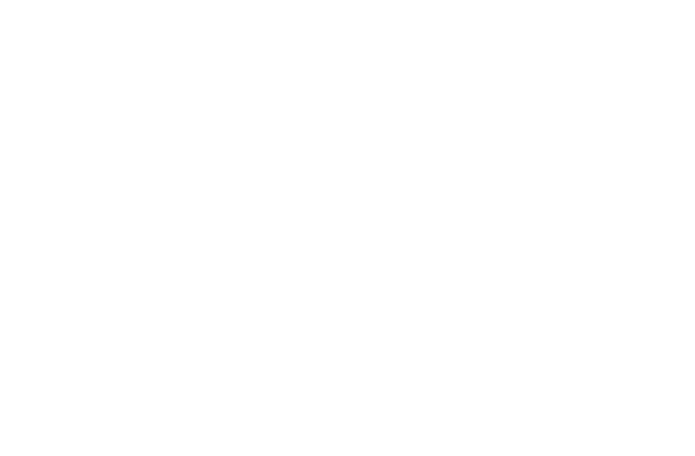
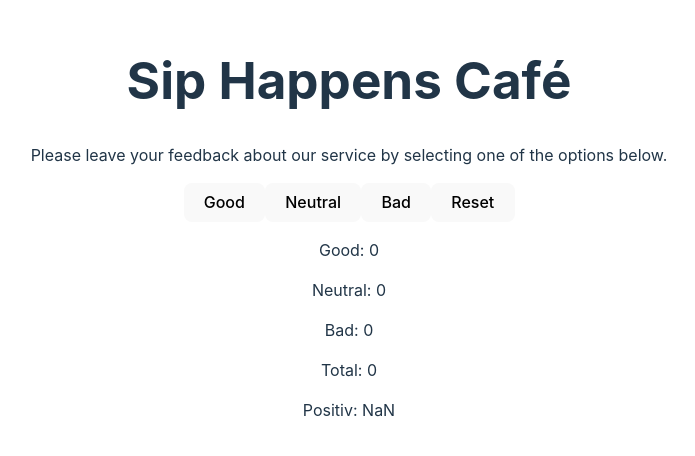
Before and after one commit to Vasikua/goit-react-hw-02, a React (Vite) app: page / in a window 1280 px wide. Shown: the part 172-628 px from the top of the page, without its empty margins (291-986 px from the left). Built offline with nearby package versions, Linux system fonts and the light colour scheme.

Commit message:
render page exept local storage

```diff
--- a/src/App.jsx
+++ b/src/App.jsx
@@ -1,16 +1,20 @@
-import { useState } from 'react'
+
 import './App.css'
 import Description from './components/description/Description'
-import Options from './components/options/options'
+import Options from './components/options/Options'
 import Feedback from './components/feedback/Feedback'
 
 function App() {
-
+  const feedback = {
+	good: 0,
+	neutral: 0,
+	bad: 0
+}
   return (
     <>
       <Description />
-      <Options />
-      <Feedback/>
+      <Options data = {feedback} />
+      <Feedback data = {feedback} />
     </>
   )
 }
--- a/src/components/description/Description.jsx
+++ b/src/components/description/Description.jsx
@@ -1,7 +1,8 @@
 export default function Description() {
     return <>
-        <h1></h1>
-        <p></p>
+        <h1>Sip Happens Café</h1>
+        <p>Please leave your feedback about our service by selecting one of the options below.
+        </p>
 
     </>
 }
--- a/src/components/feedback/Feedback.jsx
+++ b/src/components/feedback/Feedback.jsx
@@ -1,5 +1,11 @@
-export default function Feedback() {
+export default function Feedback({ data: { good, neutral, bad } }) {
+    const total =  good  +  neutral   +  bad;
+    const positivFeedBack = Math.round((good / total) * 100);
     return <>
-
+        <p>Good: { good}</p>
+        <p>Neutral: {neutral }</p>
+        <p>Bad: { bad}</p>
+        <p>Total: {total}</p>
+        <p>Positiv: {positivFeedBack}</p>
     </>
 }
--- a/src/components/options/Options.jsx
+++ b/src/components/options/Options.jsx
@@ -1,5 +1,31 @@
+import { useState, useEffect } from 'react'
 export default function Options() {
+
+    const [clicksGood, setClicksGood] = useState(0);
+    const [clicksBad, setClicksBad] = useState(0);
+    const [clicksNeutral, setClicksNeutral] = useState(0);
+
+
+    const handleClickGood = () => {
+        setClicksGood(clicksGood + 1);
+     };
+    const handleClickNeutral = () => {
+        setClicksNeutral(clicksNeutral + 1);
+     };
+    const handleClickBad = () => {
+  setClicksBad(clicksBad + 1);
+     };
+    const handleClickReset = () => {
+        setClicksGood(clicksGood (0));
+        setClicksBad(clicksBad (0));
+        setClicksNeutral(clicksNeutral (0));
+     };
+
+
     return <>
-
+        <button onClick={handleClickGood}>Good</button>
+        <button onClick={handleClickNeutral}>Neutral</button>
+        <button onClick={handleClickBad}>Bad</button>
+        <button onClick={handleClickReset}>Reset</button>
     </>
 }
```
